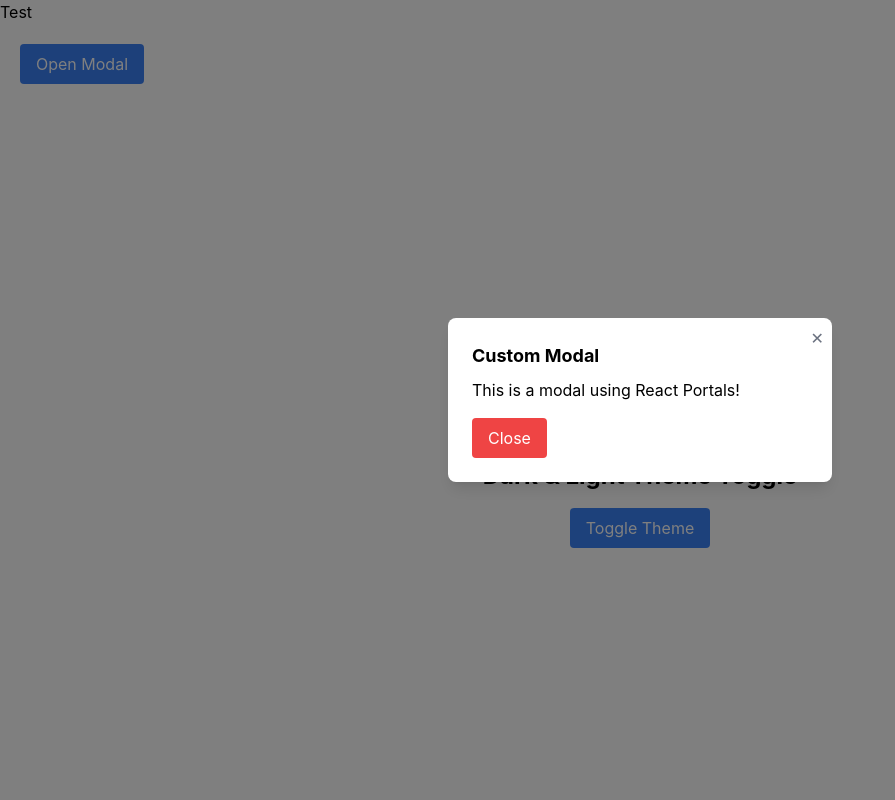
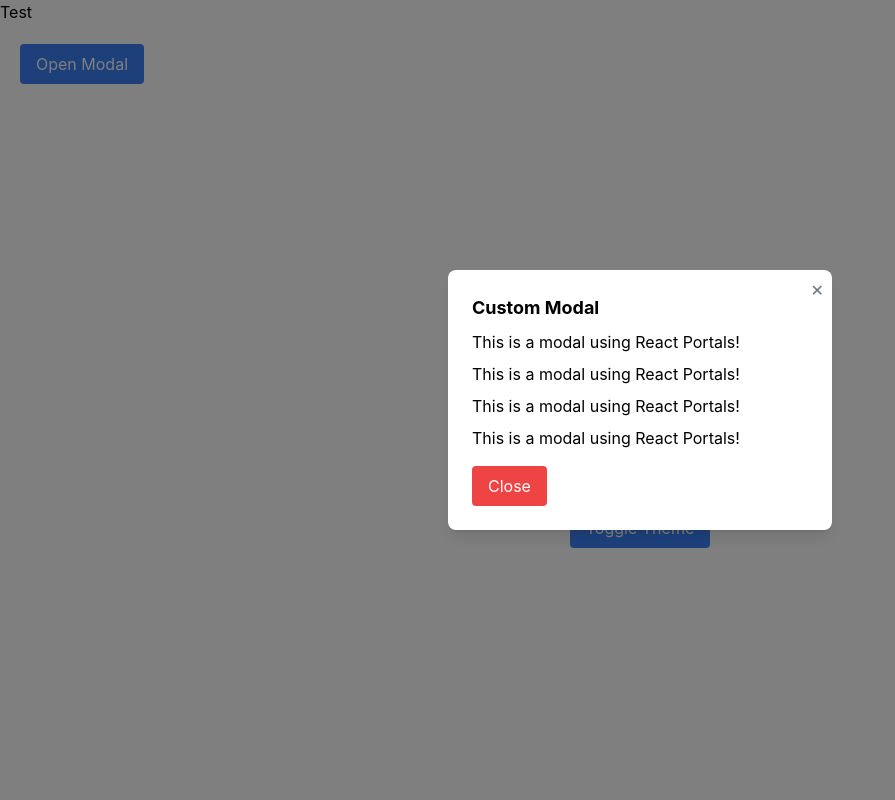
Before and after one commit to avarma-gh/react-ui-kit, a React (Create React App) app: page / in a window 1280 px wide. Both pictures are taken after a click on the button "Open Modal". Shown: the top 800 px of the page, without its empty margins (0-895 px from the left). Built offline with nearby package versions, Linux system fonts and the light colour scheme.

Commit message:
testing 123

```diff
--- a/src/components/Modal/TestModal.jsx
+++ b/src/components/Modal/TestModal.jsx
@@ -16,6 +16,9 @@ const TestModal = () => {
       <Modal isOpen={isOpen} onClose={() => setIsOpen(false)}>
         <h2 className="text-lg font-bold">Custom Modal</h2>
         <p className="mt-2">This is a modal using React Portals!</p>
+        <p className="mt-2">This is a modal using React Portals!</p>
+        <p className="mt-2">This is a modal using React Portals!</p>
+        <p className="mt-2">This is a modal using React Portals!</p>
         <button
           className="bg-red-500 text-white px-4 py-2 mt-4 rounded"
           onClick={() => setIsOpen(false)}
```
